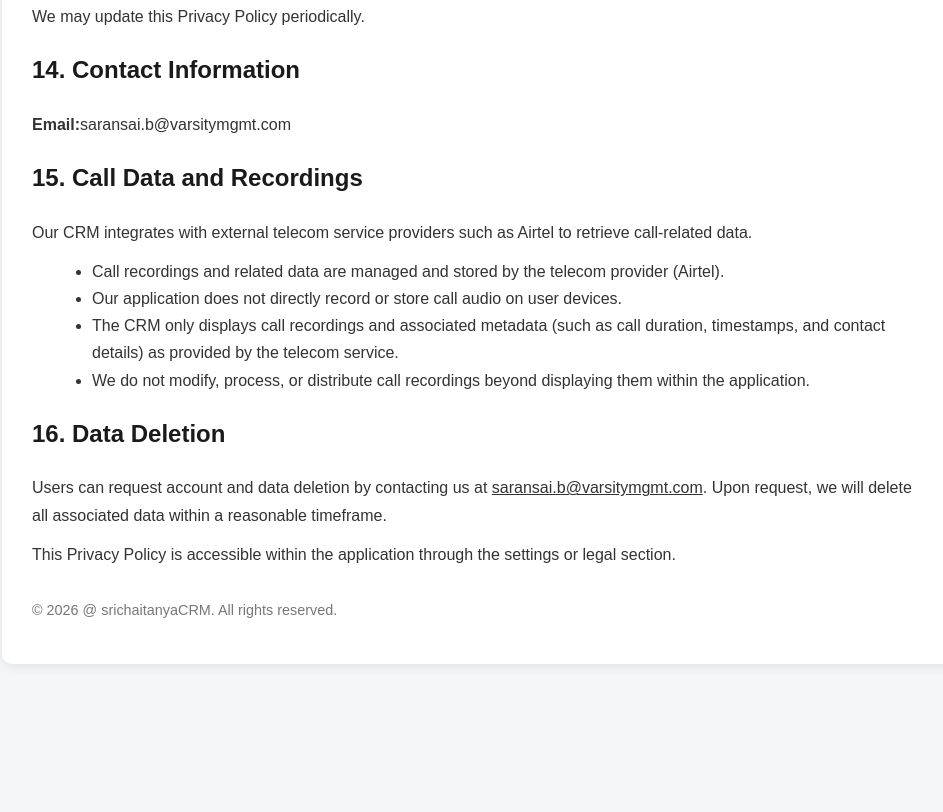
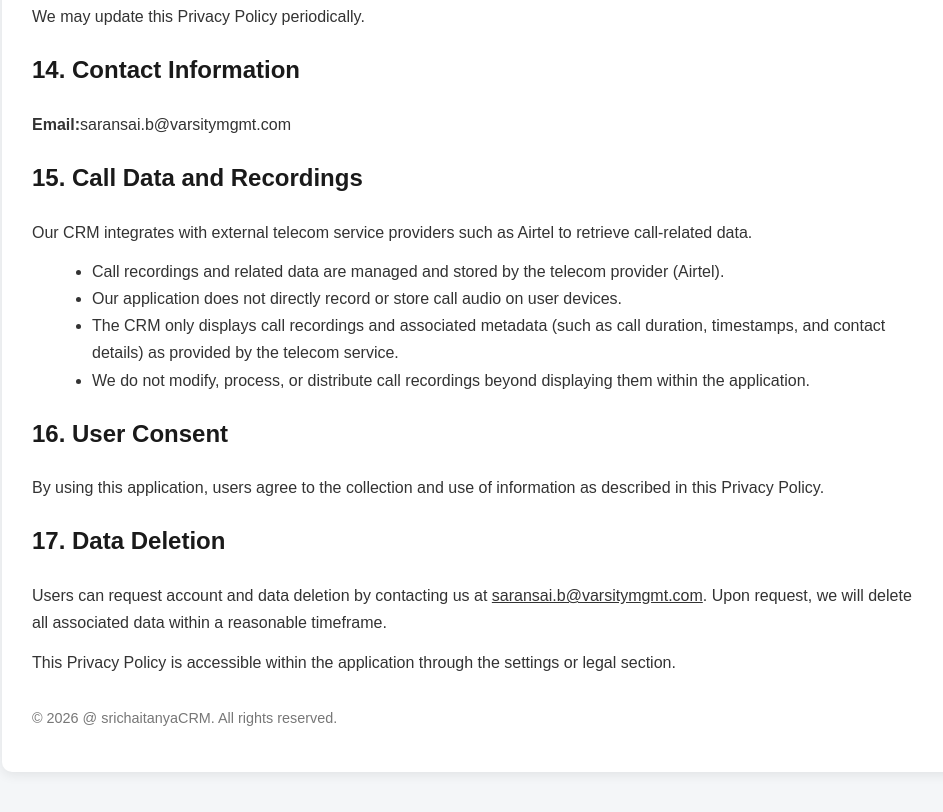
Before and after one commit to Saransai-07/crm-privacy-policy, a plain HTML site: page index.html in a window 1280 px wide. Shown: the part 2353-3165 px from the top of the page, without its empty margins (158-1101 px from the left). Before the commit the page ends 3057 px from the top, so only its background shows below. Drawn offline with Linux system fonts and the light colour scheme.

Commit message:
Update index.html

```diff
--- a/index.html
+++ b/index.html
@@ -130,8 +130,10 @@
         <li>The CRM only displays call recordings and associated metadata (such as call duration, timestamps, and contact details) as provided by the telecom service.</li>
         <li>We do not modify, process, or distribute call recordings beyond displaying them within the application.</li>
     </ul>
+    <h2>16. User Consent</h2>
+    <p>By using this application, users agree to the collection and use of information as described in this Privacy Policy.</p>
 
-    <h2>16. Data Deletion</h2>
+    <h2>17. Data Deletion</h2>
     <p>Users can request account and data deletion by contacting us at <u>saransai.b@varsitymgmt.com</u>.
     Upon request, we will delete all associated data within a reasonable timeframe.</p>
     <p>This Privacy Policy is accessible within the application through the settings or legal section.</p>
```
